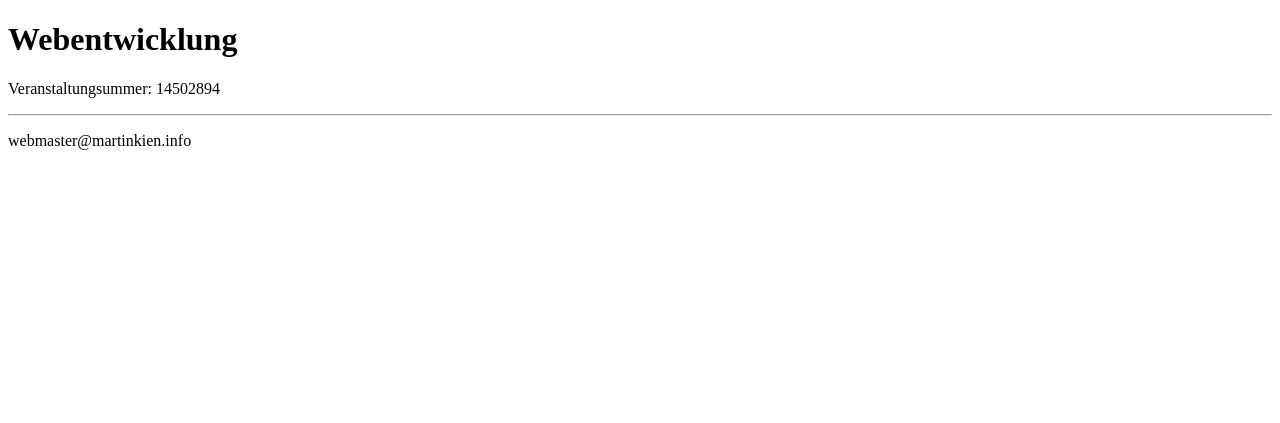
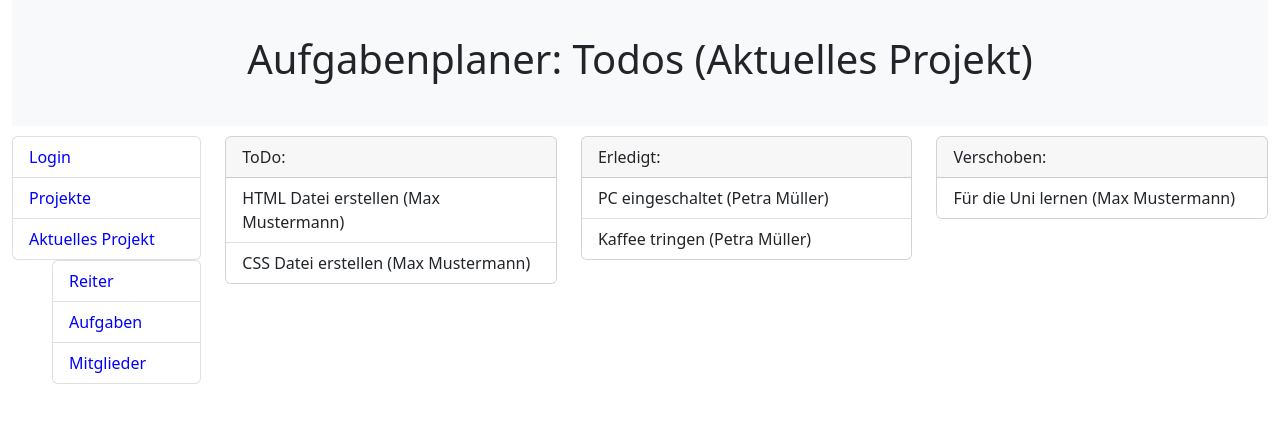
Before and after one commit to Neiknitram/Webentwicklung, a PHP site: page / in a window 1280 px wide. Shown: the top 423 px of the page. Run offline with PHP 8.4, Linux system fonts and the light colour scheme.

Commit message:
ToDo-Liste, HTML + CSS

```diff
--- a/index.html
+++ b/index.html
@@ -3,12 +3,92 @@
     <head>
         <meta charset="UTF-8">
         <title>Webentwicklung</title>
-        <link rel="stylesheet" href="style.css">
+
+        <!-- Stylesheet + Bootstrap CSS -->
+        <link href="https://cdn.jsdelivr.net/npm/bootstrap@5.2.2/dist/css/bootstrap.min.css" rel="stylesheet" integrity="sha384-Zenh87qX5JnK2Jl0vWa8Ck2rdkQ2Bzep5IDxbcnCeuOxjzrPF/et3URy9Bv1WTRi" crossorigin="anonymous">
+        <link rel="stylesheet" type="text/css" href="style.css">
+
     </head>
     <body>
-        <h1>Webentwicklung</h1>
-        <p>Veranstaltungsummer: 14502894</p>
-        <hr>
-        <p>webmaster@martinkien.info</p>
+
+        <!-- Header -->
+        <div class="container-fluid">
+            <header class="bg-light">
+                <h1 class="text-center">Aufgabenplaner: Todos (Aktuelles Projekt)</h1>
+            </header>
+
+            <div class="row">
+
+                <!-- Sidebar -->
+                <div class="col-2">
+                    <div class="row">
+
+                        <!-- Side menu -->
+                        <div class="col sidemneu">
+                                <ul class="list-group">
+                                    <li class="list-group-item">Login</li>
+                                    <li class="list-group-item">Projekte</li>
+                                    <li class="list-group-item">Aktuelles Projekt</li>
+                                </ul>
+                                <ul class="list-group" style="margin-left: 40px;">
+                                    <li class="list-group-item">Reiter</li>
+                                    <li class="list-group-item">Aufgaben</li>
+                                    <li class="list-group-item">Mitglieder</li>
+                                </ul>
+                        </div>
+
+                    </div>
+                </div>
+
+                <!-- Main content -->
+                <div class="col">
+                    <div class="row">
+
+                        <!-- Card 01 -->
+                        <div class="col">
+                            <div class="card">
+                                <div class="card-header">
+                                    ToDo:
+                                </div>
+                                <ul class="list-group list-group-flush">
+                                    <li class="list-group-item">HTML Datei erstellen (Max Mustermann)</li>
+                                    <li class="list-group-item">CSS Datei erstellen (Max Mustermann)</li>
+                                </ul>
+                            </div>
+                        </div>
+
+                        <!-- Card 02 -->
+                        <div class="col">
+                            <div class="card">
+                                <div class="card-header">
+                                    Erledigt:
+                                </div>
+                                <ul class="list-group list-group-flush">
+                                    <li class="list-group-item">PC eingeschaltet (Petra Müller)</li>
+                                    <li class="list-group-item">Kaffee tringen (Petra Müller)</li>
+                                </ul>
+                            </div>
+                        </div>
+
+                        <!-- Card 03 -->
+                        <div class="col">
+                            <div class="card">
+                                <div class="card-header">
+                                    Verschoben:
+                                </div>
+                                <ul class="list-group list-group-flush">
+                                    <li class="list-group-item">Für die Uni lernen (Max Mustermann)</li>
+                                </ul>
+                            </div>
+                        </div>
+
+                    </div>
+                </div>
+            </div>
+        </div>
+
+        <!-- JavaScript Bundle with Popper -->
+        <script src="https://cdn.jsdelivr.net/npm/bootstrap@5.2.2/dist/js/bootstrap.bundle.min.js" integrity="sha384-OERcA2EqjJCMA+/3y+gxIOqMEjwtxJY7qPCqsdltbNJuaOe923+mo//f6V8Qbsw3" crossorigin="anonymous"></script>
+
     </body>
 </html>
--- a/style.css
+++ b/style.css
@@ -1 +1,10 @@
 /* Stylesheet */
+header {
+    padding-top: 35px;
+    padding-bottom: 35px;
+    margin-bottom: 10px;
+}
+
+.sidemneu li {
+    color: blue;
+}
```
